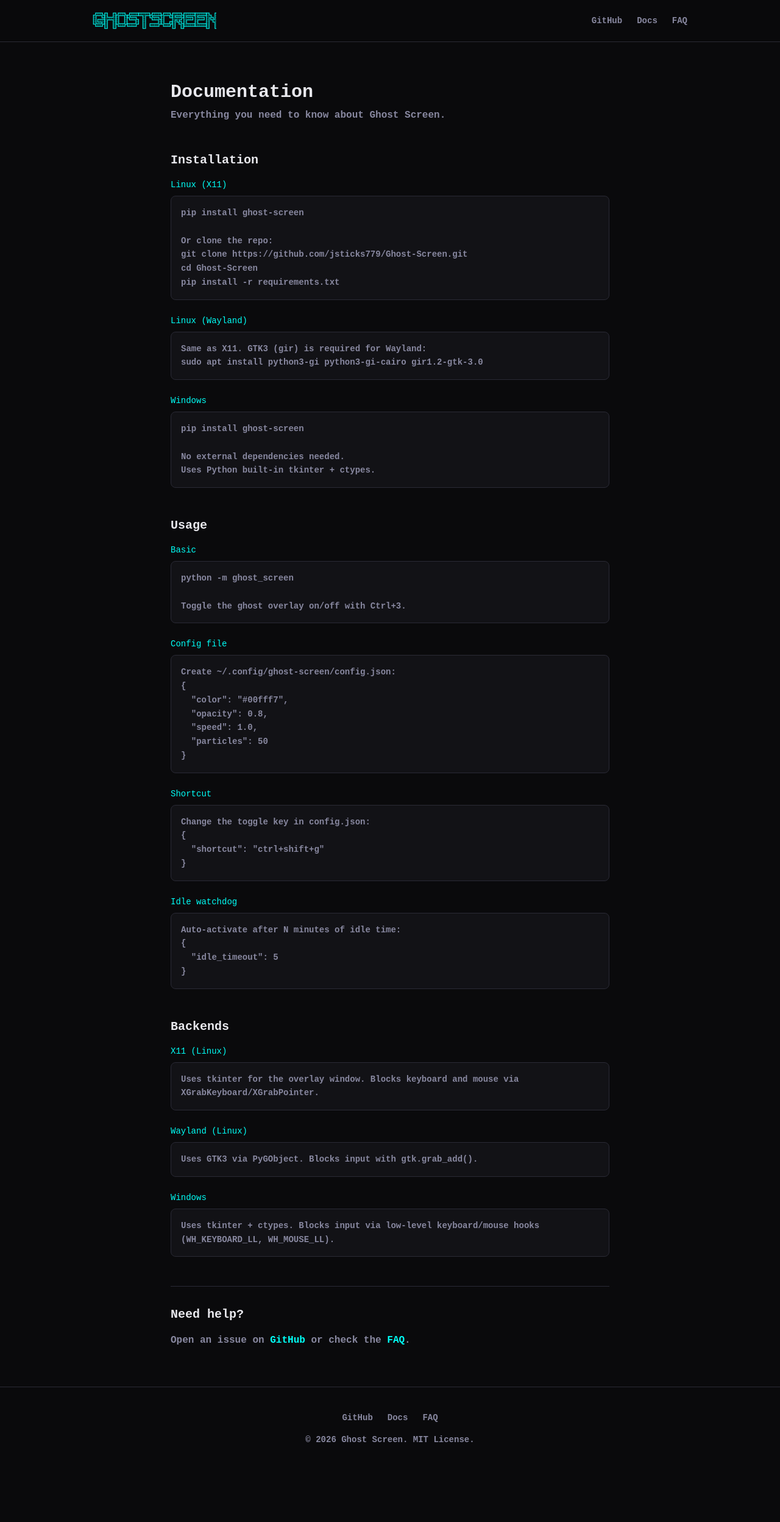
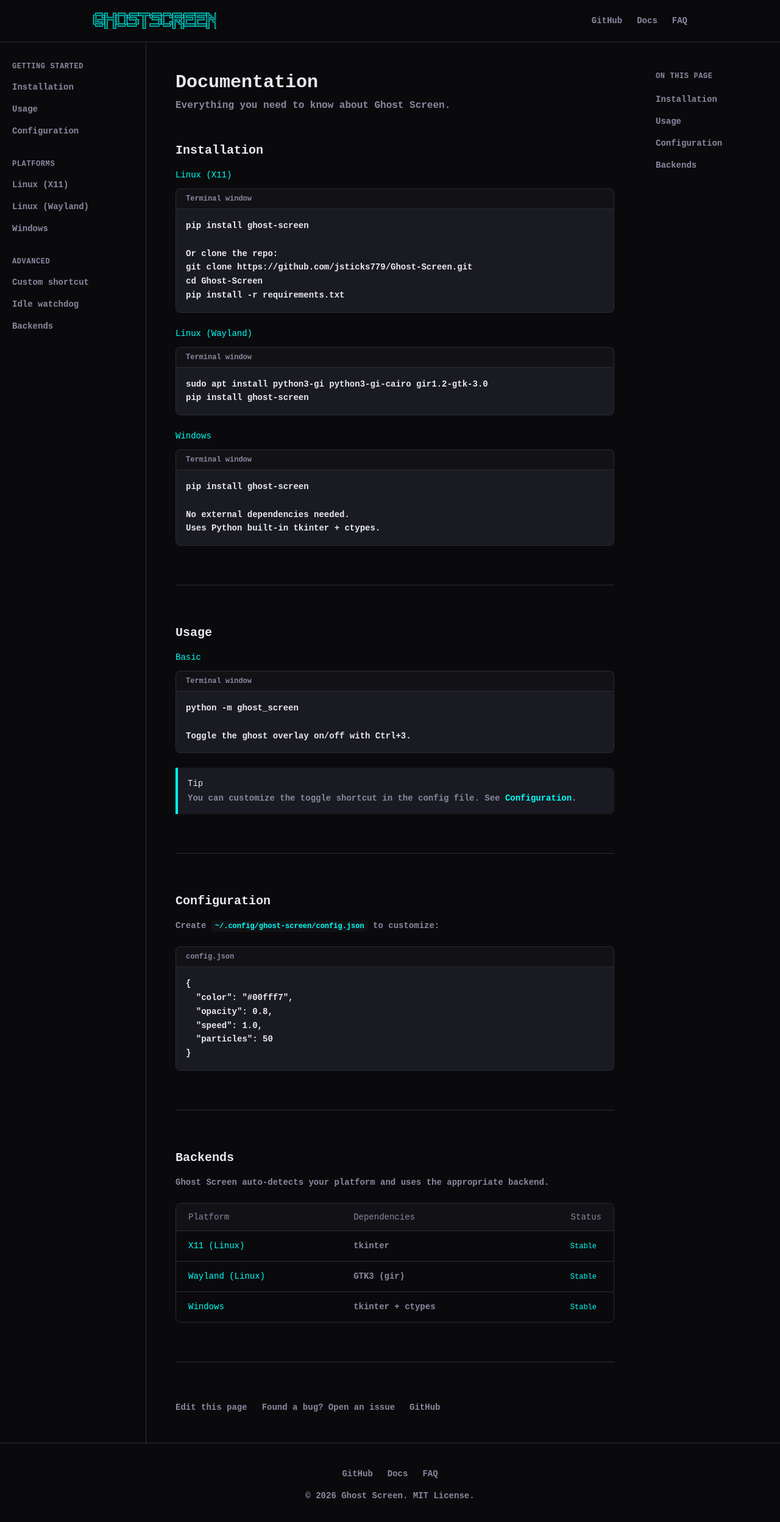
Before and after one commit to jsticks779/Ghost-Screen, a React (Vite) app in the folder frontend/: page /docs in a window 1280 px wide. Shown: the top 2496 px of the page at 61% size. Before the commit the page ends 2411 px from the top, so only its background shows below. Built offline with nearby package versions, Linux system fonts and the light colour scheme.

Commit message:
Redesign docs page matching opencode.ai docs style (sidebar, TOC, code blocks, tip boxes)

```diff
--- a/frontend/src/pages/Docs.tsx
+++ b/frontend/src/pages/Docs.tsx
@@ -1,69 +1,215 @@
 import Header from '@/components/Header'
 import Footer from '@/components/Footer'
 
-const sections = [
+const sidebar = [
   {
-    title: 'Installation',
-    items: [
-      ['Linux (X11)', 'pip install ghost-screen\n\nOr clone the repo:\ngit clone https://github.com/jsticks779/Ghost-Screen.git\ncd Ghost-Screen\npip install -r requirements.txt'],
-      ['Linux (Wayland)', 'Same as X11. GTK3 (gir) is required for Wayland:\nsudo apt install python3-gi python3-gi-cairo gir1.2-gtk-3.0'],
-      ['Windows', 'pip install ghost-screen\n\nNo external dependencies needed.\nUses Python built-in tkinter + ctypes.'],
+    category: 'Getting Started',
+    links: [
+      { label: 'Installation', href: '#install' },
+      { label: 'Usage', href: '#usage' },
+      { label: 'Configuration', href: '#config' },
     ],
   },
   {
-    title: 'Usage',
-    items: [
-      ['Basic', 'python -m ghost_screen\n\nToggle the ghost overlay on/off with Ctrl+3.'],
-      ['Config file', 'Create ~/.config/ghost-screen/config.json:\n{\n  "color": "#00fff7",\n  "opacity": 0.8,\n  "speed": 1.0,\n  "particles": 50\n}'],
-      ['Shortcut', 'Change the toggle key in config.json:\n{\n  "shortcut": "ctrl+shift+g"\n}'],
-      ['Idle watchdog', 'Auto-activate after N minutes of idle time:\n{\n  "idle_timeout": 5\n}'],
+    category: 'Platforms',
+    links: [
+      { label: 'Linux (X11)', href: '#x11' },
+      { label: 'Linux (Wayland)', href: '#wayland' },
+      { label: 'Windows', href: '#windows' },
     ],
   },
   {
-    title: 'Backends',
-    items: [
-      ['X11 (Linux)', 'Uses tkinter for the overlay window. Blocks keyboard and mouse via XGrabKeyboard/XGrabPointer.'],
-      ['Wayland (Linux)', 'Uses GTK3 via PyGObject. Blocks input with gtk.grab_add().'],
-      ['Windows', 'Uses tkinter + ctypes. Blocks input via low-level keyboard/mouse hooks (WH_KEYBOARD_LL, WH_MOUSE_LL).'],
+    category: 'Advanced',
+    links: [
+      { label: 'Custom shortcut', href: '#shortcut' },
+      { label: 'Idle watchdog', href: '#watchdog' },
+      { label: 'Backends', href: '#backends' },
     ],
   },
 ]
 
+const toc = [
+  { label: 'Installation', href: '#install' },
+  { label: 'Usage', href: '#usage' },
+  { label: 'Configuration', href: '#config' },
+  { label: 'Backends', href: '#backends' },
+]
+
 export default function Docs() {
+  const editUrl = `https://github.com/jsticks779/Ghost-Screen/edit/main/frontend/src/pages/Docs.tsx`
+  const issueUrl = `https://github.com/jsticks779/Ghost-Screen/issues/new`
+
   return (
-    <>
+    <div className="min-h-screen flex flex-col">
       <Header />
-      <main className="max-w-3xl mx-auto px-6 py-16">
-        <h1 className="text-3xl font-bold mb-2">Documentation</h1>
-        <p className="text-muted-foreground mb-12">Everything you need to know about Ghost Screen.</p>
+      <div className="flex-1 flex">
+        {/* Sidebar */}
+        <aside className="hidden lg:block w-60 flex-shrink-0 border-r border-border px-5 py-8">
+          <nav className="flex flex-col gap-8">
+            {sidebar.map(group => (
+              <div key={group.category}>
+                <h3 className="text-xs font-semibold text-muted-foreground uppercase tracking-wider mb-3">
+                  {group.category}
+                </h3>
+                <ul className="flex flex-col gap-2">
+                  {group.links.map(link => (
+                    <li key={link.href}>
+                      <a
+                        href={link.href}
+                        className="text-sm text-muted-foreground hover:text-foreground transition-colors block py-1"
+                      >
+                        {link.label}
+                      </a>
+                    </li>
+                  ))}
+                </ul>
+              </div>
+            ))}
+          </nav>
+        </aside>
 
-        {sections.map(section => (
-          <div key={section.title} className="mb-12">
-            <h2 className="text-xl font-semibold mb-4">{section.title}</h2>
-            <div className="flex flex-col gap-6">
-              {section.items.map(([title, body]) => (
-                <div key={title}>
-                  <h3 className="text-sm font-medium text-accent mb-2">{title}</h3>
-                  <pre className="text-sm text-muted-foreground bg-muted border border-border rounded-lg p-4 overflow-x-auto whitespace-pre-wrap font-mono leading-relaxed">
-                    {body}
-                  </pre>
-                </div>
-              ))}
+        {/* Main content */}
+        <main className="flex-1 max-w-3xl mx-auto px-6 py-12">
+          <h1 className="text-3xl font-bold mb-2">Documentation</h1>
+          <p className="text-muted-foreground mb-12">
+            Everything you need to know about Ghost Screen.
+          </p>
+
+          {/* Install */}
+          <section id="install" className="mb-16">
+            <h2 className="text-xl font-semibold mb-4">Installation</h2>
+            <div className="mb-6">
+              <h3 className="text-sm font-medium text-accent mb-3">Linux (X11)</h3>
+              <div className="bg-muted rounded-t-lg border border-border border-b-0 px-4 py-2 text-xs text-muted-foreground font-mono">Terminal window</div>
+              <pre className="text-sm bg-card border border-border rounded-b-lg p-4 overflow-x-auto font-mono leading-relaxed">
+pip install ghost-screen{'\n\n'}Or clone the repo:{'\n'}git clone https://github.com/jsticks779/Ghost-Screen.git{'\n'}cd Ghost-Screen{'\n'}pip install -r requirements.txt</pre>
             </div>
+            <div className="mb-6">
+              <h3 className="text-sm font-medium text-accent mb-3">Linux (Wayland)</h3>
+              <div className="bg-muted rounded-t-lg border border-border border-b-0 px-4 py-2 text-xs text-muted-foreground font-mono">Terminal window</div>
+              <pre className="text-sm bg-card border border-border rounded-b-lg p-4 overflow-x-auto font-mono leading-relaxed">
+sudo apt install python3-gi python3-gi-cairo gir1.2-gtk-3.0{'\n'}pip install ghost-screen</pre>
+            </div>
+            <div className="mb-6">
+              <h3 className="text-sm font-medium text-accent mb-3">Windows</h3>
+              <div className="bg-muted rounded-t-lg border border-border border-b-0 px-4 py-2 text-xs text-muted-foreground font-mono">Terminal window</div>
+              <pre className="text-sm bg-card border border-border rounded-b-lg p-4 overflow-x-auto font-mono leading-relaxed">
+pip install ghost-screen{'\n\n'}No external dependencies needed.{'\n'}Uses Python built-in tkinter + ctypes.</pre>
+            </div>
+          </section>
+
+          <hr className="border-border mb-16" />
+
+          {/* Usage */}
+          <section id="usage" className="mb-16">
+            <h2 className="text-xl font-semibold mb-4">Usage</h2>
+            <div className="mb-6">
+              <h3 className="text-sm font-medium text-accent mb-3">Basic</h3>
+              <div className="bg-muted rounded-t-lg border border-border border-b-0 px-4 py-2 text-xs text-muted-foreground font-mono">Terminal window</div>
+              <pre className="text-sm bg-card border border-border rounded-b-lg p-4 overflow-x-auto font-mono leading-relaxed">
+python -m ghost_screen{'\n\n'}Toggle the ghost overlay on/off with Ctrl+3.</pre>
+            </div>
+            <div className="bg-card border-l-4 border-accent rounded-r-lg p-4 mb-6">
+              <p className="text-sm text-foreground font-medium mb-1">Tip</p>
+              <p className="text-sm text-muted-foreground">
+                You can customize the toggle shortcut in the config file. See{' '}
+                <a href="#config" className="text-accent hover:underline">Configuration</a>.
+              </p>
+            </div>
+          </section>
+
+          <hr className="border-border mb-16" />
+
+          {/* Config */}
+          <section id="config" className="mb-16">
+            <h2 className="text-xl font-semibold mb-4">Configuration</h2>
+            <p className="text-sm text-muted-foreground mb-6">
+              Create <code className="text-accent text-xs font-mono bg-muted px-1.5 py-0.5 rounded">~/.config/ghost-screen/config.json</code> to customize:
+            </p>
+            <div className="bg-muted rounded-t-lg border border-border border-b-0 px-4 py-2 text-xs text-muted-foreground font-mono">config.json</div>
+            <pre className="text-sm bg-card border border-border rounded-b-lg p-4 overflow-x-auto font-mono leading-relaxed">
+{`{
+  "color": "#00fff7",
+  "opacity": 0.8,
+  "speed": 1.0,
+  "particles": 50
+}`}</pre>
+          </section>
+
+          <hr className="border-border mb-16" />
+
+          {/* Backends */}
+          <section id="backends" className="mb-16">
+            <h2 className="text-xl font-semibold mb-4">Backends</h2>
+            <p className="text-sm text-muted-foreground mb-6">
+              Ghost Screen auto-detects your platform and uses the appropriate backend.
+            </p>
+            <div className="overflow-hidden border border-border rounded-lg text-sm">
+              <table className="w-full">
+                <thead>
+                  <tr className="bg-muted">
+                    <th className="text-left px-5 py-3 font-medium text-muted-foreground">Platform</th>
+                    <th className="text-left px-5 py-3 font-medium text-muted-foreground">Dependencies</th>
+                    <th className="text-right px-5 py-3 font-medium text-muted-foreground">Status</th>
+                  </tr>
+                </thead>
+                <tbody>
+                  {[
+                    ['X11 (Linux)', 'tkinter', 'Stable'],
+                    ['Wayland (Linux)', 'GTK3 (gir)', 'Stable'],
+                    ['Windows', 'tkinter + ctypes', 'Stable'],
+                  ].map(([platform, deps, status]) => (
+                    <tr key={platform} className="border-t border-border">
+                      <td className="px-5 py-3.5 font-medium text-accent">{platform}</td>
+                      <td className="px-5 py-3.5 text-muted-foreground">{deps}</td>
+                      <td className="px-5 py-3.5 text-right">
+                        <span className="inline-flex items-center h-5 px-2 rounded-4xl text-xs font-medium bg-accent-dim/30 text-accent font-mono">
+                          {status}
+                        </span>
+                      </td>
+                    </tr>
+                  ))}
+                </tbody>
+              </table>
+            </div>
+          </section>
+
+          <hr className="border-border mb-16" />
+
+          {/* Footer links */}
+          <div className="flex flex-wrap gap-6 text-sm text-muted-foreground">
+            <a href={editUrl} target="_blank" rel="noopener noreferrer" className="hover:text-foreground transition-colors">
+              Edit this page
+            </a>
+            <a href={issueUrl} target="_blank" rel="noopener noreferrer" className="hover:text-foreground transition-colors">
+              Found a bug? Open an issue
+            </a>
+            <a href="https://github.com/jsticks779/Ghost-Screen" target="_blank" rel="noopener noreferrer" className="hover:text-foreground transition-colors">
+              GitHub
+            </a>
           </div>
-        ))}
+        </main>
 
-        <div className="border-t border-border pt-8 mt-12">
-          <h2 className="text-xl font-semibold mb-4">Need help?</h2>
-          <p className="text-muted-foreground">
-            Open an issue on{' '}
-            <a href="https://github.com/jsticks779/Ghost-Screen" target="_blank" rel="noopener noreferrer" className="text-accent hover:underline">GitHub</a>
-            {' '}or check the{' '}
-            <a href="#faq" className="text-accent hover:underline">FAQ</a>.
-          </p>
-        </div>
-      </main>
+        {/* On this page sidebar */}
+        <aside className="hidden xl:block w-56 flex-shrink-0 px-5 py-12">
+          <h3 className="text-xs font-semibold text-muted-foreground uppercase tracking-wider mb-4">
+            On this page
+          </h3>
+          <ul className="flex flex-col gap-2">
+            {toc.map(item => (
+              <li key={item.href}>
+                <a
+                  href={item.href}
+                  className="text-sm text-muted-foreground hover:text-foreground transition-colors block py-1"
+                >
+                  {item.label}
+                </a>
+              </li>
+            ))}
+          </ul>
+        </aside>
+      </div>
       <Footer />
-    </>
+    </div>
   )
 }
```
